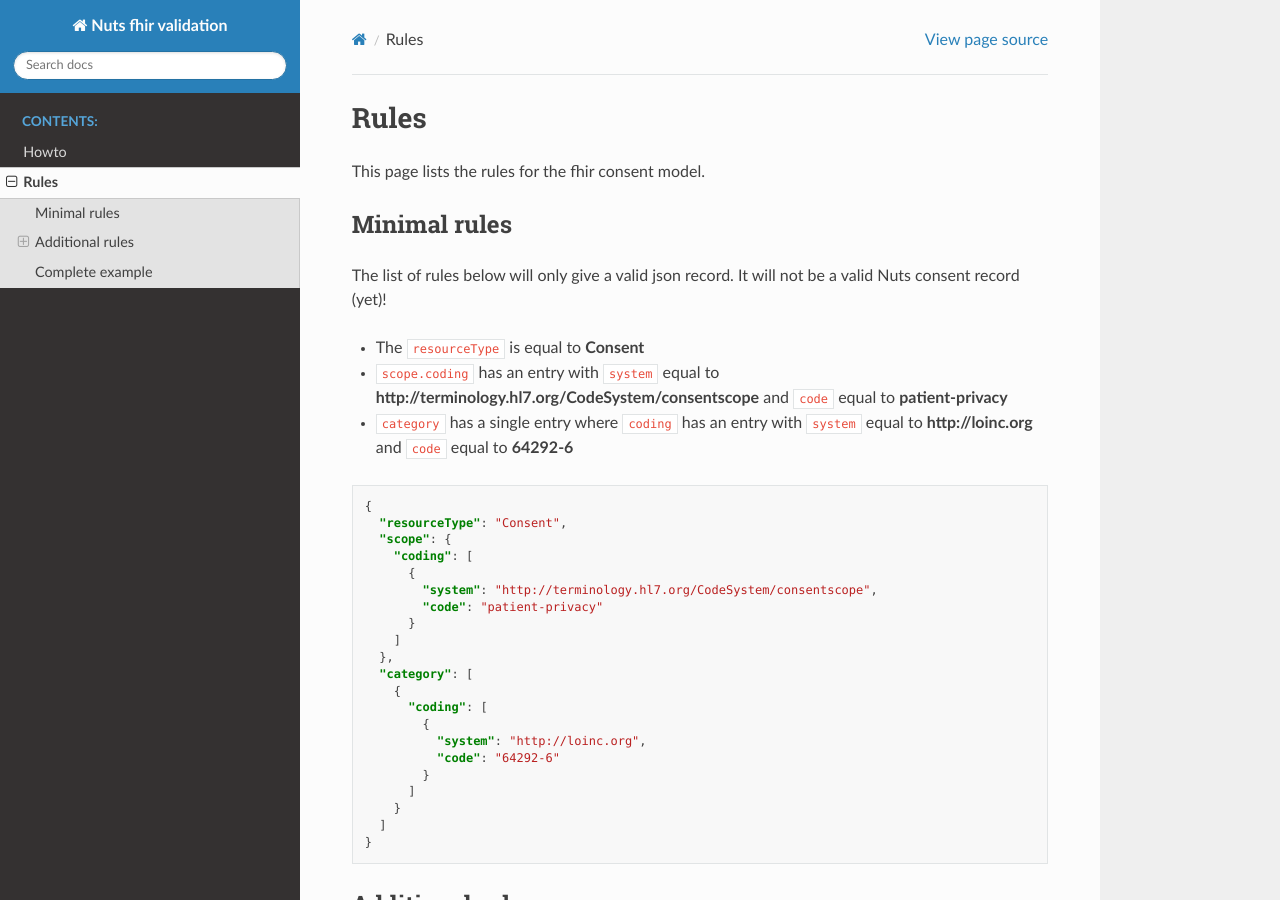
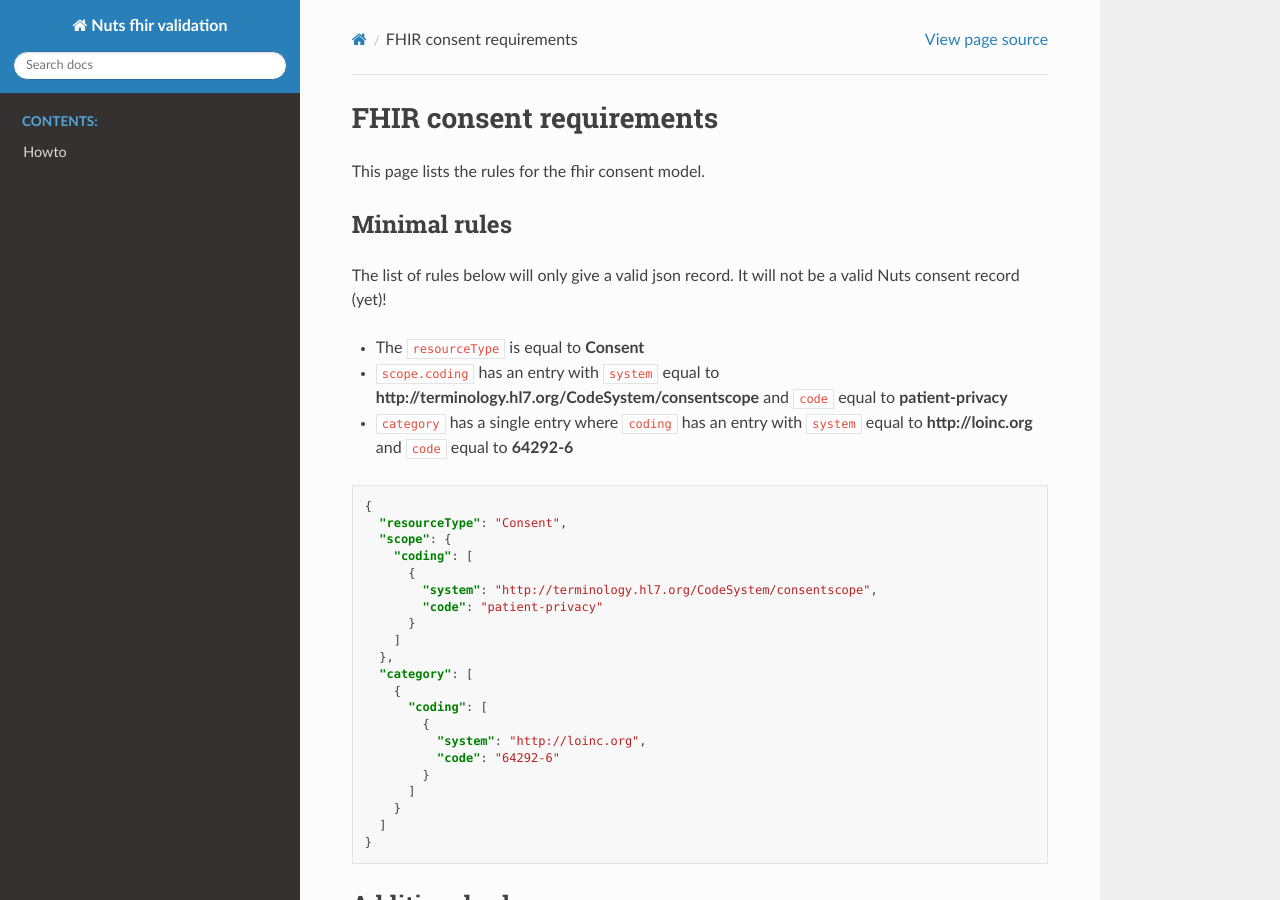
Before and after one commit to nuts-foundation/nuts-fhir-validation, a Sphinx documentation site: the page built from docs/pages/technical/fhir-rules.rst, in a window 1280 px wide and 900 px high. Built offline with Sphinx 7.4.7 and the Read the Docs theme 2.0.0, drawn with Linux system fonts in a browser that asks for light colours.

Commit message:
move rules page to current docs layout
Signed-off-by: Wout Slakhorst <wout.slakhorst@nedap.com>

```diff
--- a/docs/pages/rules.rst
+++ b/docs/pages/technical/fhir-rules.rst
@@ -1,7 +1,7 @@
-.. _nuts-fhir-validation-rules:
+.. _nuts-fhir-validation-requirements:
 
-Rules
-=====
+FHIR consent requirements
+=========================
 
 This page lists the rules for the fhir consent model.
 
```
